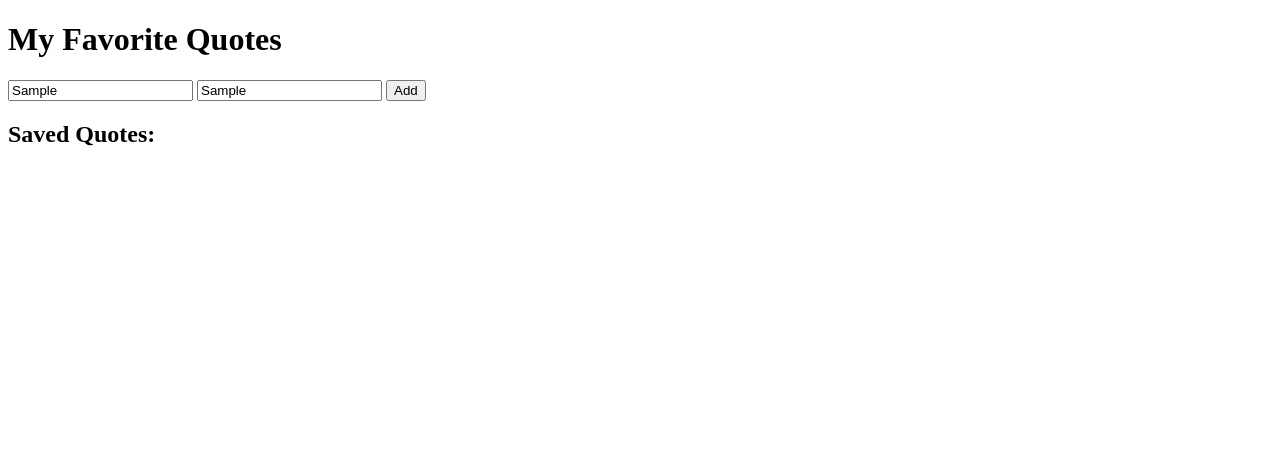
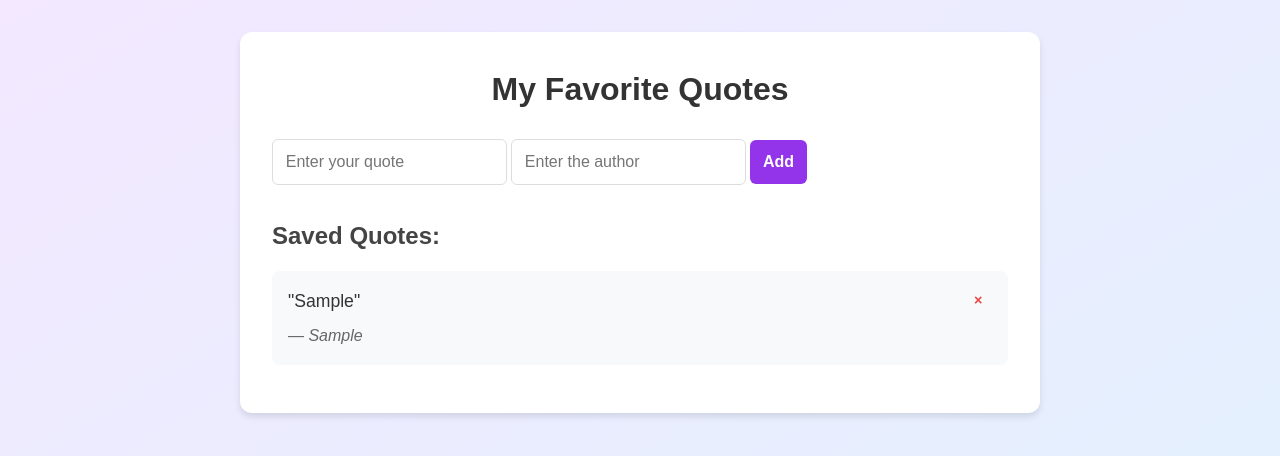
Before and after one commit to Ms-Irungu/HTML-Practice, a plain HTML site: page WebStorage/index.html in a window 1280 px wide. Both pictures are taken after typing "Sample", "Sample" into the empty fields and a click on the button "Add". Drawn offline with Linux system fonts and the light colour scheme.

Commit message:
Made changes to script.js

```diff
--- a/WebStorage/index.html
+++ b/WebStorage/index.html
@@ -4,6 +4,7 @@
     <meta charset="UTF-8">
     <meta name="viewport" content="width=device-width, initial-scale=1.0">
     <title>Web Storage and JSON</title>
+    <link rel="stylesheet" href="style.css">
 </head>
 <body>
    <div id="quotes-container">
@@ -18,5 +19,6 @@
     </ul>
 
    </div>
+    <script src="script.js"></script>
 </body>
 </html>
--- a/WebStorage/script.js
+++ b/WebStorage/script.js
@@ -1,77 +1,123 @@
-document.addEventListener("DOMContentLoaded", function () {
+// Define variables to reference DOM elements
+const quoteInput = document.getElementById('quote');
+const authorInput = document.getElementById('author');
+const addButton = document.getElementById('add-btn');
+const quotesList = document.getElementById('quotes-list');
 
-    // Define variables for quote, author, and button
-    const quoteInput = document.getElementById("quote");
-    const authorInput = document.getElementById("author");
-    const addButton = document.getElementById("add-btn");
-    const quoteList = document.getElementById("quotes-list");
+// Load quotes from localStorage when the page loads
+document.addEventListener('DOMContentLoaded', loadQuotes);
 
-    // Add event listener to button
-    addButton.addEventListener("click", function () {
+// Add event listener to the add button
+addButton.addEventListener('click', addQuote);
 
+/**
+ * Loads all quotes from localStorage and displays them
+ */
+function loadQuotes() {
+    // Get quotes from localStorage or initialize empty array if none exist
+    const quotes = getQuotesFromStorage();
+
+    // Clear the current list
+    quotesList.innerHTML = '';
+
+    // Display each quote
+    quotes.forEach(quote => {
+        displayQuote(quote);
     });
+}
 
+/**
+ * Retrieves quotes from localStorage
+ * @returns {Array} Array of quote objects
+ */
+function getQuotesFromStorage() {
+    const quotes = localStorage.getItem('quotes');
+    return quotes ? JSON.parse(quotes) : [];
+}
+
+/**
+ * Adds a new quote to localStorage and displays it
+ */
 function addQuote() {
-
-        //retrieve input fields for both quotes and authors
+    // Get input values and trim whitespace
     const quoteText = quoteInput.value.trim();
     const authorText = authorInput.value.trim();
 
-        //Check if both the quote and author fields are filled out
-        if (quoteText === "" || authorText === "") {
-            alert("Please enter both the quote and author.")
+    // Validate inputs
+    if (!quoteText || !authorText) {
+        alert('Please fill in both the quote and author fields');
         return;
     }
 
-        //If both fields are filled, create a JavaScript object to represent the quote, including properties for the quote text and author.
-        const newQuote = {quote: quoteText, author: authorText };
+    // Create quote object
+    const quote = {
+        id: Date.now().toString(), // Use timestamp as unique ID
+        text: quoteText,
+        author: authorText,
+        timestamp: Date.now()
+    };
 
-        //Convert the JavaScript object to a JSON string using JSON.stringify().Store the JSON string in local storage using localStorage.setItem() with a unique key.
-        localStorage.setItem("quotes", JSON.stringify(newQuote));
+    // Add to localStorage
+    const quotes = getQuotesFromStorage();
+    quotes.push(quote);
+    localStorage.setItem('quotes', JSON.stringify(quotes));
 
+    // Display the new quote
+    displayQuote(quote);
+
+    // Clear input fields
+    quoteInput.value = '';
+    authorInput.value = '';
 }
 
-    // Implement the function for displaying stored quotes:
-    function displayQuotes(){
+/**
+ * Creates and displays a quote element in the list
+ * @param {Object} quote The quote object to display
+ */
+function displayQuote(quote) {
+    // Create list item
+    const li = document.createElement('li');
+    li.className = 'quote-item';
+    li.dataset.id = quote.id;
 
-        // Retrieve all stored items from local storage using localStorage.getItem()
-        const storedQuotesJSON = localStorage.getItem("quotes");
+    // Create quote text
+    const quoteText = document.createElement('div');
+    quoteText.className = 'quote-text';
+    quoteText.textContent = `"${quote.text}"`;
 
-        //parse each stored JSON String into a JavaScrip object using JSON.parse(). Add each object to an array.
-        const storedQuotes = JSON.parse(storedQuotesJSON) || [];
+    // Create author text
+    const authorText = document.createElement('div');
+    authorText.className = 'quote-author';
+    authorText.textContent = `— ${quote.author}`;
 
-        //Iterate over the array of objects and create a new list item for each object. Add the quote text and author to the list item's innerHTML.
-        storedQuotes.forEach(quoteObj => {
-            const listItem = document.createElement("li");
-            listItem.innerHTML = `${quoteObj.quote} - ${quoteObj.author}`;
-            quoteList.appendChild(listItem);
-        });
+    // Create delete button
+    const deleteButton = document.createElement('button');
+    deleteButton.className = 'delete-btn';
+    deleteButton.textContent = '×';
+    deleteButton.addEventListener('click', () => removeQuote(quote.id));
+
+    // Assemble quote item
+    li.appendChild(quoteText);
+    li.appendChild(authorText);
+    li.appendChild(deleteButton);
+
+    // Add to list
+    quotesList.appendChild(li);
 }
 
-    //Implement a function for removing quotes
-    function removeQuotes(){
-        const removeButton = document.createElement("button");
-        removeButton.textContent = "Remove";
-        removeButton.classList.add("remove-btn");
+/**
+ * Removes a quote from localStorage and the display
+ * @param {string} id The ID of the quote to remove
+ */
+function removeQuote(id) {
+    // Remove from localStorage
+    let quotes = getQuotesFromStorage();
+    quotes = quotes.filter(quote => quote.id !== id);
+    localStorage.setItem('quotes', JSON.stringify(quotes));
 
-        removeButton.addEventListener("click", function () {
-            taskList.removeChild(listItem); // Remove the task from the list
-    });
+    // Remove from display
+    const quoteElement = document.querySelector(`[data-id="${id}"]`);
+    if (quoteElement) {
+        quoteElement.remove();
     }
-
-
-
-
-
-
-
-
-
-
-
-
-
-
-
-
-});
+}
--- a/WebStorage/style.css
+++ b/WebStorage/style.css
@@ -0,0 +1,116 @@
+/* Reset default styles */
+* {
+    margin: 0;
+    padding: 0;
+    box-sizing: border-box;
+}
+
+body {
+    font-family: Arial, sans-serif;
+    line-height: 1.6;
+    background: linear-gradient(to bottom right, #f3e8ff, #e0f2fe);
+    min-height: 100vh;
+    padding: 2rem;
+}
+
+/* Container styling */
+#quotes-container {
+    max-width: 800px;
+    margin: 0 auto;
+    background: white;
+    padding: 2rem;
+    border-radius: 12px;
+    box-shadow: 0 4px 6px rgba(0, 0, 0, 0.1);
+}
+
+h1 {
+    color: #333;
+    margin-bottom: 1.5rem;
+    text-align: center;
+}
+
+h2 {
+    color: #444;
+    margin: 2rem 0 1rem;
+}
+
+/* Input container styling */
+.input-container {
+    display: flex;
+    flex-direction: column;
+    gap: 1rem;
+    margin-bottom: 2rem;
+}
+
+input {
+    padding: 0.8rem;
+    border: 1px solid #ddd;
+    border-radius: 6px;
+    font-size: 1rem;
+    transition: border-color 0.3s, box-shadow 0.3s;
+}
+
+input:focus {
+    outline: none;
+    border-color: #9333ea;
+    box-shadow: 0 0 0 3px rgba(147, 51, 234, 0.2);
+}
+
+button {
+    padding: 0.8rem;
+    background-color: #9333ea;
+    color: white;
+    border: none;
+    border-radius: 6px;
+    cursor: pointer;
+    font-size: 1rem;
+    font-weight: 600;
+    transition: background-color 0.3s;
+}
+
+button:hover {
+    background-color: #7e22ce;
+}
+
+/* Quotes list styling */
+#quotes-list {
+    list-style: none;
+}
+
+.quote-item {
+    background-color: #f8f9fa;
+    padding: 1rem;
+    border-radius: 8px;
+    margin-bottom: 1rem;
+    position: relative;
+    transition: background-color 0.3s;
+}
+
+.quote-item:hover {
+    background-color: #f3f4f6;
+}
+
+.quote-text {
+    color: #333;
+    font-size: 1.1rem;
+    margin-bottom: 0.5rem;
+}
+
+.quote-author {
+    color: #666;
+    font-style: italic;
+}
+
+.delete-btn {
+    position: absolute;
+    top: 1rem;
+    right: 1rem;
+    background-color: transparent;
+    color: #ef4444;
+    padding: 0.3rem 0.6rem;
+    font-size: 0.9rem;
+}
+
+.delete-btn:hover {
+    background-color: #fee2e2;
+}
```
Lines whose indentation alone changed are shown as unchanged.
